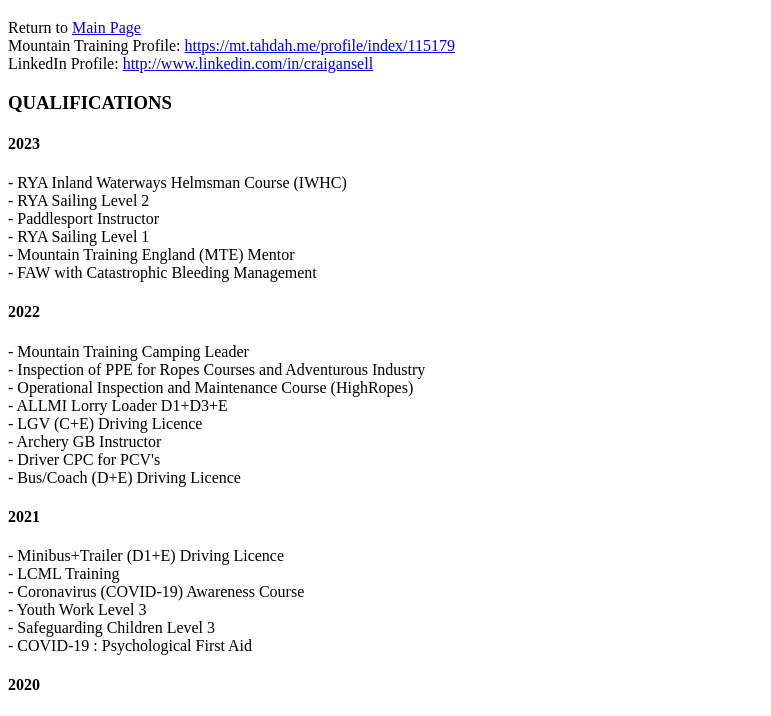
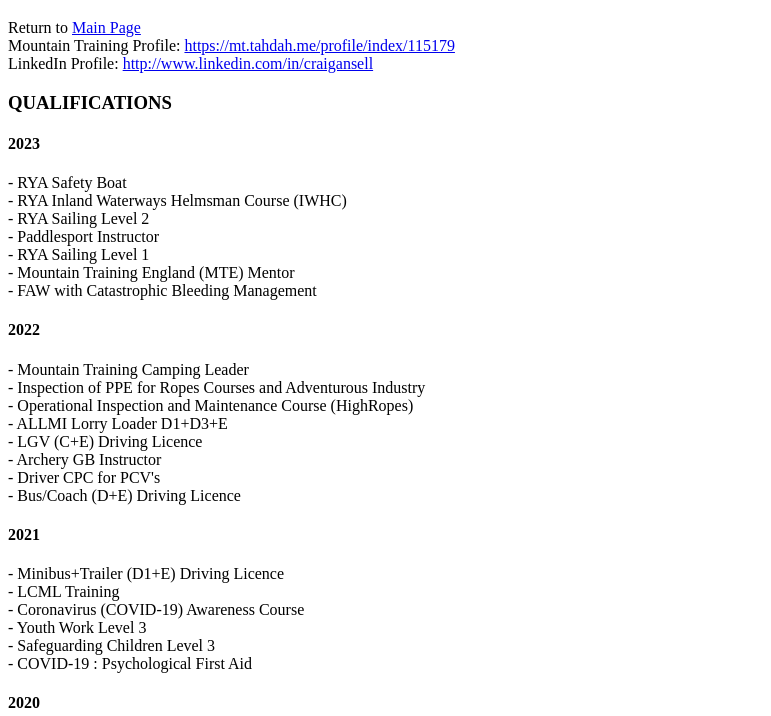
Before and after one commit to craigansell/craigansell, a plain HTML site: page aqt.html in a window 1280 px wide. Shown: the part 61-777 px from the top of the page, without its empty margins (0-771 px from the left). Drawn offline with Linux system fonts and the light colour scheme.

Commit message:
Update aqt.html

```diff
--- a/aqt.html
+++ b/aqt.html
@@ -16,6 +16,7 @@
 
     <h3>QUALIFICATIONS</h3>
     <h4>2023</h4>
+    - RYA Safety Boat<br>
     - RYA Inland Waterways Helmsman Course (IWHC)<br>
     - RYA Sailing Level 2<br>
     - Paddlesport Instructor<br>
```
